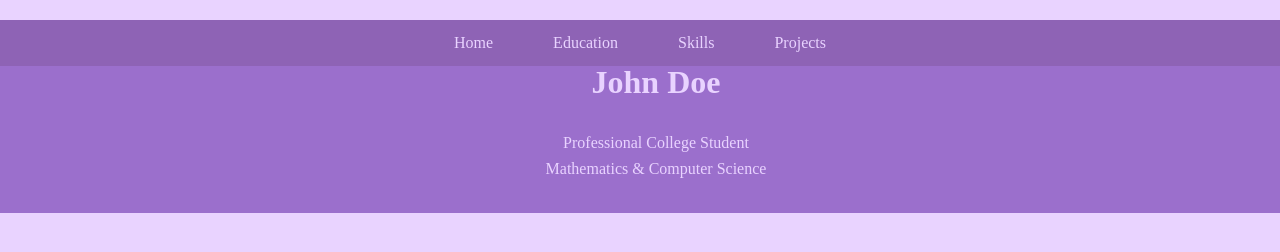
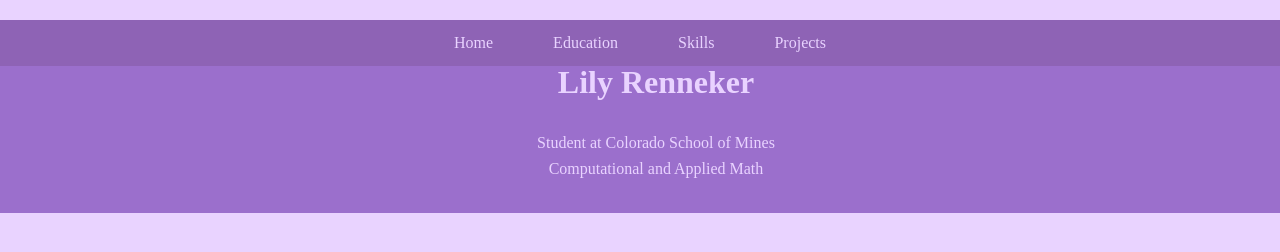
Before and after one commit to lrenneker/lrenneker.github.io, a plain HTML site: page index.html in a window 1280 px wide. Drawn offline with Linux system fonts and the light colour scheme.

Commit message:
Update index.html

```diff
--- a/index.html
+++ b/index.html
@@ -9,8 +9,8 @@
 <body>
 
     <header>
-        <h1>John Doe</h1>
-        <p>Professional College Student<br>Mathematics & Computer Science</p>
+        <h1>Lily Renneker</h1>
+        <p>Student at Colorado School of Mines<br>Computational and Applied Math</p>
     </header>
 
     <nav>
@@ -29,7 +29,7 @@
     </section>
 
     <footer>
-        &copy; 2023 John Doe - Math & Computer Science Student
+        &copy; 2023 Lily Renneker
     </footer>
 
 </body>
```
